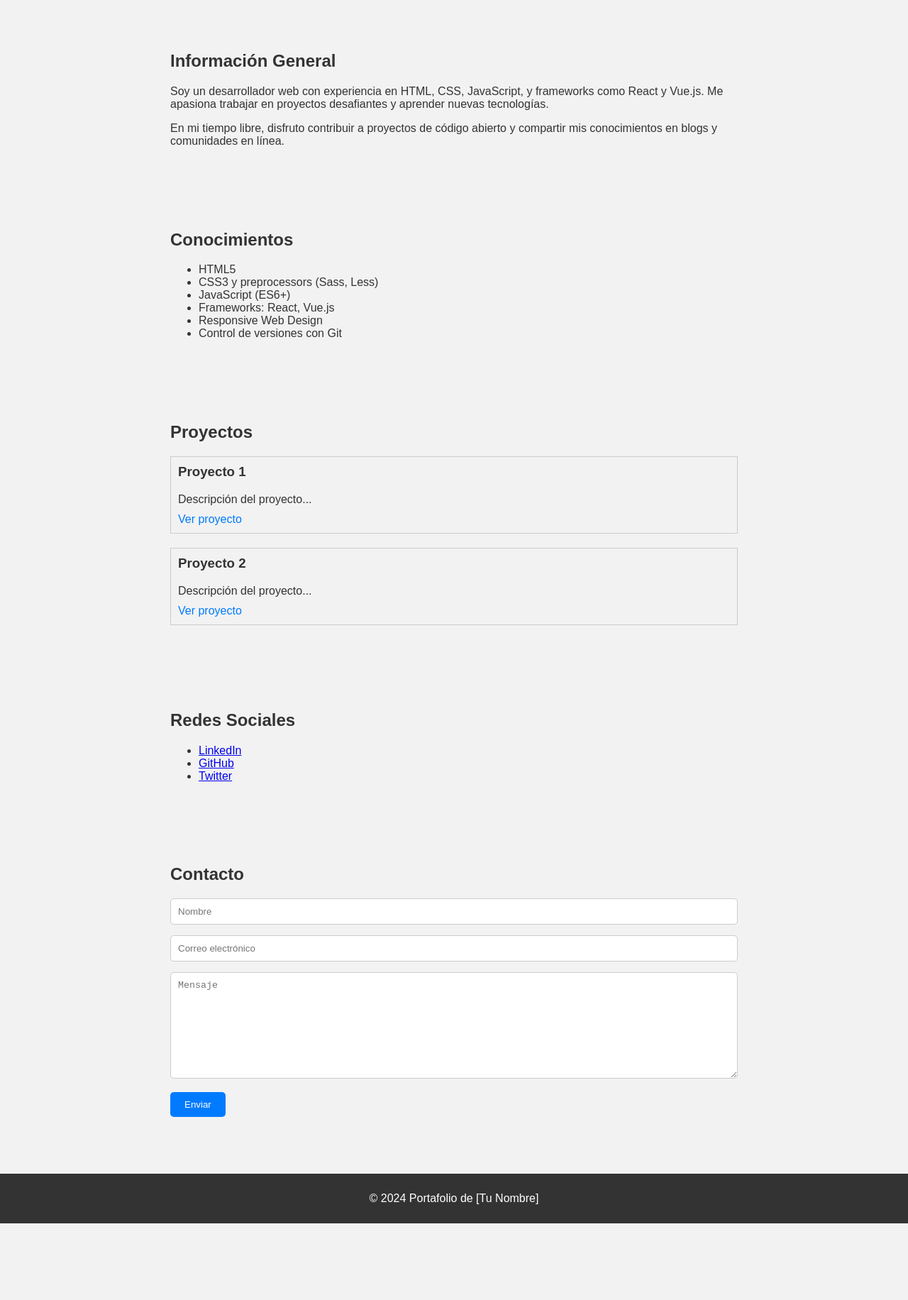
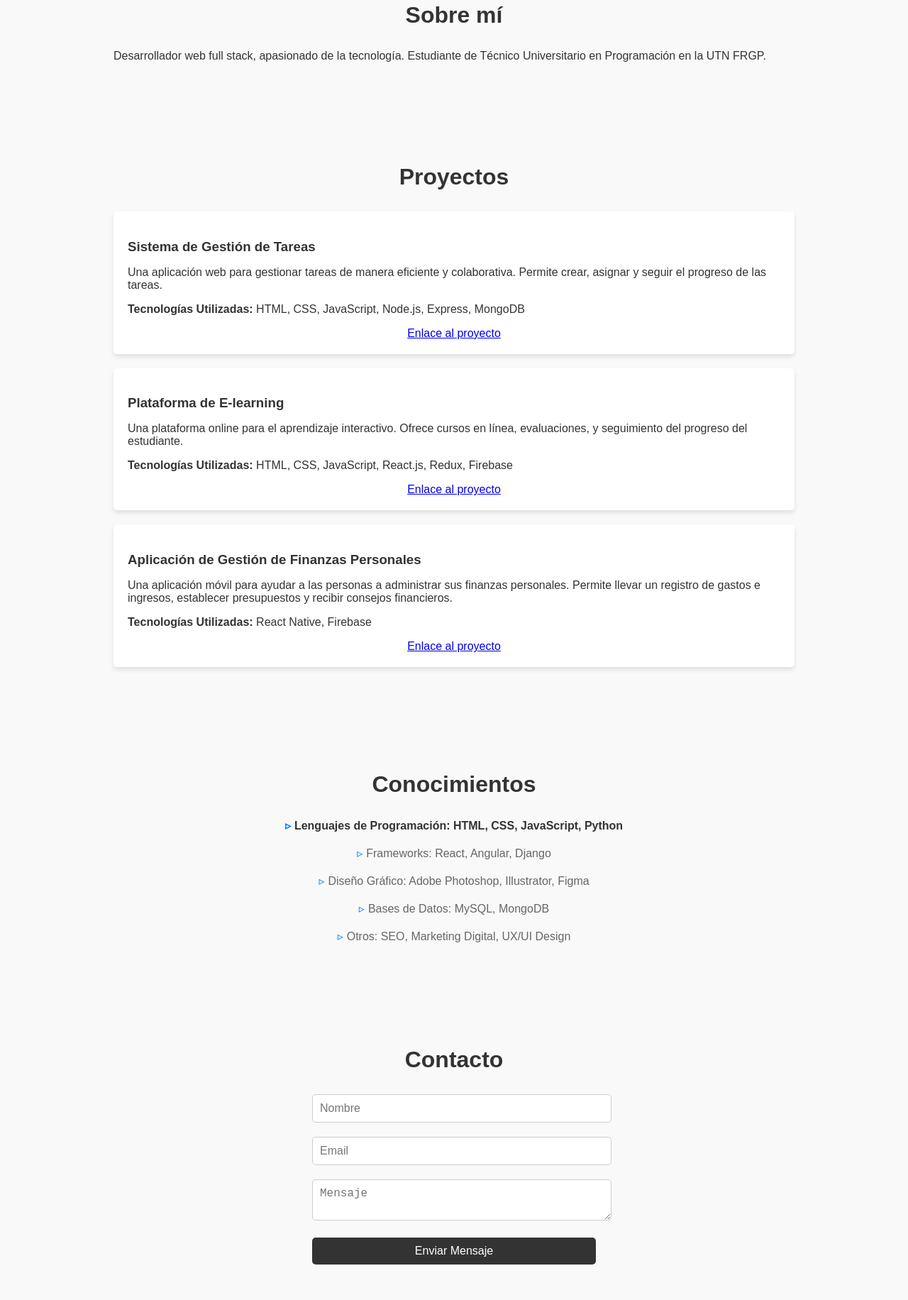
Before and after one commit to mauroasselborn/portafolio, a plain HTML site: page index.html in a window 1280 px wide. Shown: the part 528-2360 px from the top of the page at 71% size. Before the commit the page ends 2252 px from the top, so only its background shows below. Drawn offline with nearby package versions, Linux system fonts and the light colour scheme.

Commit message:
Actualizado

```diff
--- a/estilos.css
+++ b/estilos.css
@@ -1,156 +1,214 @@
-/* Estilos generales */
 body {
     font-family: Arial, sans-serif;
     margin: 0;
     padding: 0;
-    background-color: #f2f2f2;
+    background-color: #f9f9f9;
     color: #333;
 }
 
 .container {
-    max-width: 800px;
-    margin: 0 auto;
-    padding: 20px;
+    max-width: 960px;
+    margin: auto;
+    padding: 0 20px;
 }
 
-header {
-    background-color: #333;
-    color: #fff;
-    padding: 20px;
+.seccion {
+    padding: 50px 0;
+}
+
+.titulo-seccion {
+    font-size: 2em;
+    margin-bottom: 30px;
     text-align: center;
 }
 
-header h1 {
-    margin: 0;
-}
-
-nav {
-    background-color: #444;
+.menu {
+    background-color: #333;
     padding: 10px 0;
 }
 
-nav ul {
+.menu ul {
     list-style-type: none;
+    margin: 0;
     padding: 0;
-    margin: 0;
     text-align: center;
 }
 
-nav ul li {
+.menu ul li {
     display: inline;
-    margin: 0 10px;
+    margin-right: 20px;
 }
 
-nav ul li a {
+.menu ul li a {
+    color: #fff;
     text-decoration: none;
-    color: #fff;
+    font-size: 18px;
 }
 
-main {
-    padding: 20px;
+.foto-perfil {
+    display: block;
+    margin: auto;
+    width: 200px;
+    height: 200px;
+    border-radius: 50%;
+    margin-bottom: 20px;
 }
 
-section {
-    margin-bottom: 40px;
-}
-
-h2 {
-    color: #333;
+.descripcion {
+    text-align: center;
 }
 
 .proyecto {
-    border: 1px solid #ccc;
-    padding: 10px;
+    background-color: #fff;
+    padding: 20px;
+    border-radius: 5px;
+    box-shadow: 0 4px 6px rgba(0, 0, 0, 0.1);
     margin-bottom: 20px;
 }
 
 .proyecto h3 {
-    margin-top: 0;
-}
-
-.proyecto p {
     margin-bottom: 10px;
 }
 
 .proyecto a {
-    color: #007bff;
-    text-decoration: none;
+    display: block;
+    text-align: center;
+    margin-top: 10px;
 }
 
-.proyecto a:hover {
-    text-decoration: underline;
+.formulario-contacto {
+    max-width: 400px;
+    margin: auto;
 }
 
-footer {
+.formulario-contacto input[type='text'],
+.formulario-contacto input[type='email'],
+.formulario-contacto textarea {
+    width: 100%;
+    padding: 10px;
+    margin-bottom: 20px;
+    border: 1px solid #ccc;
+    border-radius: 5px;
+    font-size: 16px;
+}
+
+.formulario-contacto textarea {
+    resize: vertical;
+}
+
+.formulario-contacto button {
+    display: block;
+    width: 100%;
+    padding: 10px;
     background-color: #333;
     color: #fff;
-    text-align: center;
-    padding: 10px 0;
+    border: none;
+    border-radius: 5px;
+    cursor: pointer;
+    font-size: 16px;
 }
 
-/* Estilos del formulario de contacto */
-#contacto input[type='text'],
-#contacto input[type='email'],
-#contacto textarea {
-    width: 100%;
-    padding: 10px;
-    margin-bottom: 15px;
-    border: 1px solid #ccc;
-    border-radius: 5px;
-    box-sizing: border-box;
+.formulario-contacto button:hover {
+    background-color: #555;
 }
 
-#contacto textarea {
-    height: 150px;
+/* Estilos para la sección de conocimientos */
+#conocimientos {
+    background-color: #f9f9f9;
+    padding: 50px 0;
 }
 
-#contacto button[type='submit'] {
-    background-color: #007bff;
-    color: #fff;
-    border: none;
-    padding: 10px 20px;
-    border-radius: 5px;
-    cursor: pointer;
-}
-
-#contacto button[type='submit']:hover {
-    background-color: #0056b3;
-}
-
-/* Estilos para las redes sociales */
-.redes-sociales {
-    list-style: none;
-    padding: 0;
+#conocimientos .container {
+    max-width: 960px;
+    margin: auto;
     text-align: center;
 }
 
-.redes-sociales li {
-    display: inline-block;
-    margin: 0 10px;
+#conocimientos .titulo-seccion {
+    font-size: 2em;
+    margin-bottom: 30px;
 }
 
-.redes-sociales li a {
-    display: block;
-    width: 40px;
-    height: 40px;
-    line-height: 40px;
-    border-radius: 50%;
-    color: #fff;
-    font-size: 20px;
-    transition: background-color 0.3s ease;
+#conocimientos ul {
+    list-style: none;
+    padding: 0;
 }
 
-.redes-sociales li a:hover {
-    background-color: #333;
+#conocimientos li {
+    margin-bottom: 20px;
 }
 
-.facebook {
-    background-color: #3b5998;
+#conocimientos li:first-child {
+    font-weight: bold;
 }
-.twitter {
-    background-color: #1da1f2;
+
+#conocimientos li:not(:first-child) {
+    color: #666;
 }
-.linkedin {
-    background-color: #0077b5;
+
+#conocimientos li::before {
+    content: '▹';
+    margin-right: 5px;
+    color: #007bff;
 }
-/* Agrega más estilos para otras redes sociales aquí */
+
+/* Estilos para las barras de carga */
+.barra-conocimiento {
+    width: 100%;
+    height: 20px;
+    background-color: #ddd;
+    border-radius: 10px;
+    margin-bottom: 10px;
+}
+
+.progreso-conocimiento {
+    height: 100%;
+    border-radius: 10px;
+}
+
+/* Estilos específicos para cada conocimiento */
+.html {
+    background-color: #f16529;
+}
+.css {
+    background-color: #2965f1;
+}
+.js {
+    background-color: #f0db4f;
+}
+.python {
+    background-color: #306998;
+}
+.react {
+    background-color: #61dafb;
+}
+.angular {
+    background-color: #c3002f;
+}
+.django {
+    background-color: #092e20;
+}
+.photoshop {
+    background-color: #001d26;
+}
+.illustrator {
+    background-color: #ff9a00;
+}
+.figma {
+    background-color: #0acf83;
+}
+.mysql {
+    background-color: #00758f;
+}
+.mongodb {
+    background-color: #4db33d;
+}
+.seo {
+    background-color: #4c9f3d;
+}
+.marketing {
+    background-color: #ff5252;
+}
+.ux {
+    background-color: #673ab7;
+}
--- a/func.js
+++ b/func.js
@@ -1,23 +1,3 @@
-// Script para el formulario de contacto
-document.getElementById('contactForm').addEventListener('submit', function (event) {
-    event.preventDefault()
-    // Aquí puedes agregar el código para procesar el formulario, por ejemplo, enviar un correo electrónico.
-    // También puedes usar AJAX para enviar los datos a un servidor.
-    alert('Formulario enviado')
-})
-
-$(document).ready(function () {
-    // Desplazamiento suave al hacer clic en las anclas
-    $('a[href^="#"]').on('click', function (event) {
-        var target = $($(this).attr('href'))
-        if (target.length) {
-            event.preventDefault()
-            $('html, body').animate(
-                {
-                    scrollTop: target.offset().top,
-                },
-                800
-            )
-        }
-    })
-})
+function enviarMensaje() {
+    alert('Mensaje enviado correctamente. ¡Gracias por contactarme!')
+}
--- a/index.html
+++ b/index.html
@@ -7,114 +7,94 @@
         <link rel="stylesheet" href="estilos.css" />
     </head>
     <body>
-        <header>
-            <h1>Portafolio de Mauro Asselborn</h1>
-        </header>
-
-        <!-- Menú -->
-        <nav>
+        <nav class="menu">
             <ul>
                 <li><a href="#inicio">Inicio</a></li>
-                <li><a href="#informacion">Información</a></li>
+                <li><a href="#sobre-mi">Sobre mí</a></li>
                 <li><a href="#proyectos">Proyectos</a></li>
-                <li><a href="#redes">Redes</a></li>
+                <li><a href="#conocimientos">Conocimientos</a></li>
                 <li><a href="#contacto">Contacto</a></li>
             </ul>
         </nav>
 
-        <main>
-            <!-- Presentación inicial con foto -->
-            <section id="inicio">
+        <header id="inicio" class="seccion">
             <div class="container">
-                    <h2>¡Hola! Soy Mauro</h2>
-                    <img src="foto.png" alt="Foto de perfil" />
-                    <p>Soy un desarrollador web apasionado por crear experiencias digitales.</p>
+                <img src="foto.png" alt="Foto de Perfil" class="foto-perfil" />
+                <h1 style="text-align: center">¡Hola! Soy MAURO ASSELBORN</h1>
+                <p class="descripcion">
+                    Apasionado por la creación de soluciones innovadoras y el aprendizaje continuo en el mundo de la tecnología.
+                </p>
             </div>
-            </section>
+        </header>
 
-            <!-- Información general -->
-            <section id="informacion">
+        <section id="sobre-mi" class="seccion">
             <div class="container">
-                    <h2>Información General</h2>
+                <h2 class="titulo-seccion">Sobre mí</h2>
                 <p>
-                        Soy un desarrollador web con experiencia en HTML, CSS, JavaScript, y frameworks como React y Vue.js. Me
-                        apasiona trabajar en proyectos desafiantes y aprender nuevas tecnologías.
-                    </p>
-                    <p>
-                        En mi tiempo libre, disfruto contribuir a proyectos de código abierto y compartir mis conocimientos en
-                        blogs y comunidades en línea.
+                    Desarrollador web full stack, apasionado de la tecnología. Estudiante de Técnico Universitario en Programación
+                    en la UTN FRGP.
                 </p>
             </div>
         </section>
 
-            <!-- Conocimientos -->
-            <section id="conocimientos">
+        <section id="proyectos" class="seccion">
             <div class="container">
-                    <h2>Conocimientos</h2>
+                <h2 class="titulo-seccion">Proyectos</h2>
+                <div class="proyecto">
+                    <h3>Sistema de Gestión de Tareas</h3>
+                    <p>
+                        Una aplicación web para gestionar tareas de manera eficiente y colaborativa. Permite crear, asignar y
+                        seguir el progreso de las tareas.
+                    </p>
+                    <p><strong>Tecnologías Utilizadas:</strong> HTML, CSS, JavaScript, Node.js, Express, MongoDB</p>
+                    <a href="#">Enlace al proyecto</a>
+                </div>
+                <div class="proyecto">
+                    <h3>Plataforma de E-learning</h3>
+                    <p>
+                        Una plataforma online para el aprendizaje interactivo. Ofrece cursos en línea, evaluaciones, y seguimiento
+                        del progreso del estudiante.
+                    </p>
+                    <p><strong>Tecnologías Utilizadas:</strong> HTML, CSS, JavaScript, React.js, Redux, Firebase</p>
+                    <a href="#">Enlace al proyecto</a>
+                </div>
+                <div class="proyecto">
+                    <h3>Aplicación de Gestión de Finanzas Personales</h3>
+                    <p>
+                        Una aplicación móvil para ayudar a las personas a administrar sus finanzas personales. Permite llevar un
+                        registro de gastos e ingresos, establecer presupuestos y recibir consejos financieros.
+                    </p>
+                    <p><strong>Tecnologías Utilizadas:</strong> React Native, Firebase</p>
+                    <a href="#">Enlace al proyecto</a>
+                </div>
+            </div>
+        </section>
+
+        <section id="conocimientos" class="seccion">
+            <div class="container">
+                <h2 class="titulo-seccion">Conocimientos</h2>
                 <ul>
-                        <li>HTML5</li>
-                        <li>CSS3 y preprocessors (Sass, Less)</li>
-                        <li>JavaScript (ES6+)</li>
-                        <li>Frameworks: React, Vue.js</li>
-                        <li>Responsive Web Design</li>
-                        <li>Control de versiones con Git</li>
+                    <li>Lenguajes de Programación: HTML, CSS, JavaScript, Python</li>
+                    <li>Frameworks: React, Angular, Django</li>
+                    <li>Diseño Gráfico: Adobe Photoshop, Illustrator, Figma</li>
+                    <li>Bases de Datos: MySQL, MongoDB</li>
+                    <li>Otros: SEO, Marketing Digital, UX/UI Design</li>
                 </ul>
             </div>
         </section>
 
-            <!-- Proyectos -->
-            <section id="proyectos">
+        <footer id="contacto" class="seccion">
             <div class="container">
-                    <h2>Proyectos</h2>
-                    <div class="proyecto">
-                        <h3>Proyecto 1</h3>
-                        <p>Descripción del proyecto...</p>
-                        <a href="#">Ver proyecto</a>
+                <h2 class="titulo-seccion">Contacto</h2>
+                <div class="formulario-contacto">
+                    <input type="text" placeholder="Nombre" id="nombre" />
+                    <input type="email" placeholder="Email" id="email" />
+                    <textarea placeholder="Mensaje" id="mensaje"></textarea>
+                    <button onclick="enviarMensaje()">Enviar Mensaje</button>
                 </div>
-                    <div class="proyecto">
-                        <h3>Proyecto 2</h3>
-                        <p>Descripción del proyecto...</p>
-                        <a href="#">Ver proyecto</a>
             </div>
-                    <!-- Agrega más proyectos aquí -->
-                </div>
-            </section>
-
-            <!-- Redes -->
-            <section id="redes">
-                <div class="container">
-                    <h2>Redes Sociales</h2>
-                    <ul>
-                        <li><a href="#">LinkedIn</a></li>
-                        <li><a href="#">GitHub</a></li>
-                        <li><a href="#">Twitter</a></li>
-                    </ul>
-                </div>
-            </section>
-
-            <!-- Formulario de contacto -->
-            <section id="contacto">
-                <div class="container">
-                    <h2>Contacto</h2>
-                    <form id="contactForm">
-                        <input type="text" id="nombre" placeholder="Nombre" required />
-                        <input type="email" id="email" placeholder="Correo electrónico" required />
-                        <textarea id="mensaje" placeholder="Mensaje" required></textarea>
-                        <button type="submit">Enviar</button>
-                    </form>
-                </div>
-            </section>
-        </main>
-
-        <footer>
-            <p>&copy; 2024 Portafolio de [Tu Nombre]</p>
         </footer>
 
         <script src="func.js"></script>
-        <script
-            src="https://code.jquery.com/jquery-3.7.1.min.js"
-            integrity="sha256-/JqT3SQfawRcv/BIHPThkBvs0OEvtFFmqPF/lYI/Cxo="
-            crossorigin="anonymous"
-        ></script>
     </body>
 </html>
```
Lines whose indentation alone changed are shown as unchanged.
